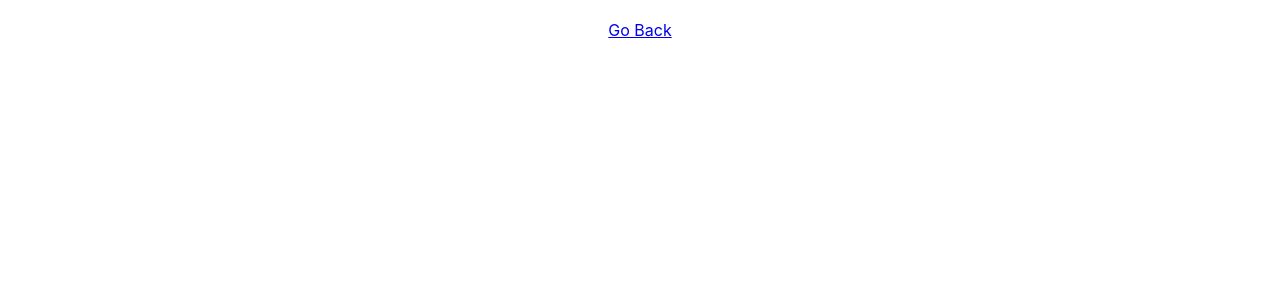
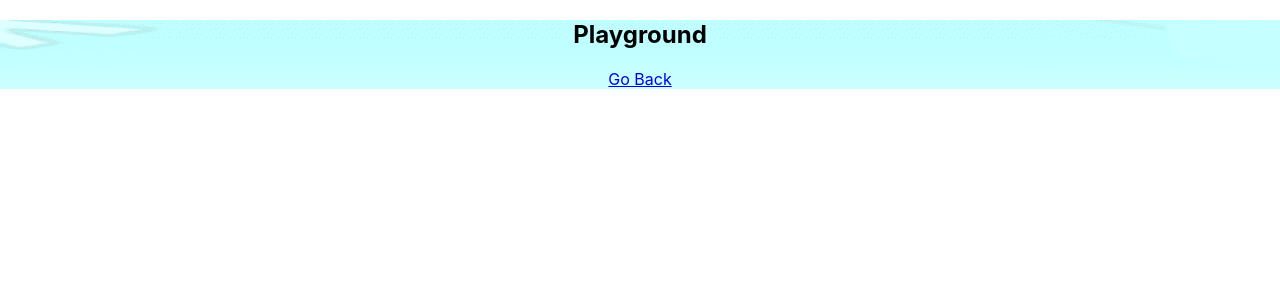
Before and after one commit to fac-17/Autsera, a React (Create React App) app: page /place/0 in a window 1280 px wide. Shown: the top 300 px of the page. Built offline with nearby package versions, Linux system fonts and the light colour scheme.

Commit message:
add props to page url to lookup correct page by id

```diff
--- a/package.json
+++ b/package.json
@@ -13,7 +13,7 @@
     "build": "react-scripts build",
     "test": "react-scripts test",
     "eject": "react-scripts eject",
-    "report-coverage":"npm test -- --coverage --watchAll=false && codecov"
+    "report-coverage": "npm test -- --coverage --watchAll=false && codecov"
   },
   "eslintConfig": {
     "extends": "react-app"
@@ -35,5 +35,4 @@
     "codecov": "^3.6.1",
     "node-sass": "^4.12.0"
   }
-
 }
--- a/src/components/App.js
+++ b/src/components/App.js
@@ -13,7 +13,10 @@ function App() {
         <Route exact path="/" component={HomePage} />
         <Route path="/help" component={HelpPage} />
         <Route path="/map" component={MapPage} />
-        <Route path="/place" component={PlacePage} />
+        <Route
+          path="/place/:id"
+          render={({ match }) => <PlacePage id={match.params.id} />}
+        />
       </Router>
     </div>
   );
--- a/src/components/MapPage/MapPage.js
+++ b/src/components/MapPage/MapPage.js
@@ -7,7 +7,7 @@ const MapPage = props => {
     <div className="map-background">
       <h2>AUTSERA LAND</h2>
       <RouterLink to="/" label="Go Back" />
-      <RouterLink to="/place" label="Playground" />
+      <RouterLink to="/place/0" label="Playground" />
     </div>
   );
 };
--- a/src/components/PlacePage/PlacePage.js
+++ b/src/components/PlacePage/PlacePage.js
@@ -1,10 +1,12 @@
 import React from "react";
 import RouterLink from "../reusable/RouterLink";
-
-const PlacePage = ({ name }) => {
+import data from "../../data/data";
+const PlacePage = ({ id }) => {
+  const placeData = data.places.find(place => place.id === Number(id));
+  console.log(placeData);
   return (
-    <div>
-      <h2>{name}</h2>
+    <div style={{ backgroundImage: `url(/img/${placeData.image})` }}>
+      <h2>{placeData.text}</h2>
       <RouterLink to="/map" label="Go Back" />
     </div>
   );
```
